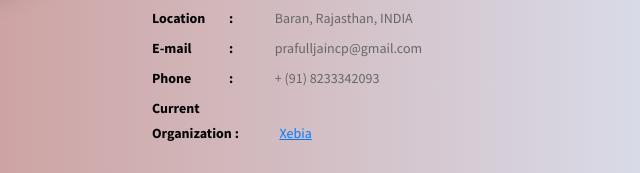
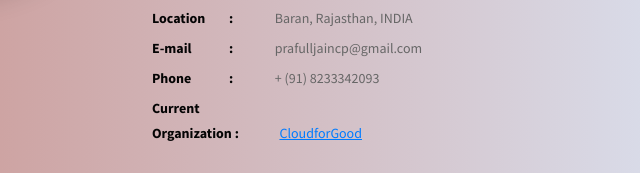
Before and after one commit to PrafullJain/PrafullJain.github.io, a plain HTML site: page index.html in a window 1280 px wide. Shown: the part 1694-1867 px from the top of the page, 503-1143 px from the left. Drawn offline with Linux system fonts and the light colour scheme; files whose address does not match are found by name.

Commit message:
Update organization link from Xebia to CloudforGood

```diff
--- a/index.html
+++ b/index.html
@@ -231,7 +231,7 @@
                                 </li>
                                 <li>
                                     <span class="" style="width: 34px !important;!i;!;font-weight: 700;color: #040404;"> Current <br/>Organization : </span>
-                                    <span class="pro-detail"> <a href="https://xebia.com" style="margin-left: 7%;"> <u>Xebia</u></a></span>
+                                    <span class="pro-detail"> <a href="https://cloud4good.com/" style="margin-left: 7%;"> <u>CloudforGood</u></a></span>
                                 </li>
                             </ul>
                         </div>
```
